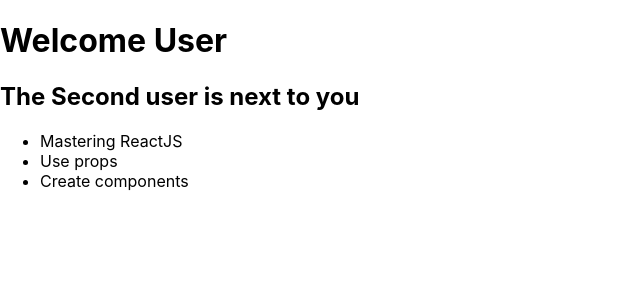
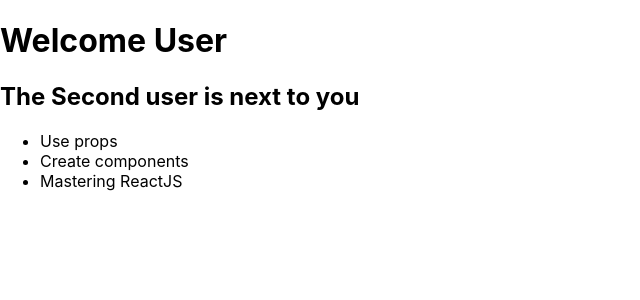
Before and after one commit to andrisgombos/React-To-do-list-with-hooks, a React (Create React App) app: page / in a window 1280 px wide. Shown: the top 300 px of the page, without its empty margins (0-640 px from the left). Built offline with nearby package versions, Linux system fonts and the light colour scheme.

Commit message:
adding state changes + setimeout

```diff
--- a/src/components/todolist.jsx
+++ b/src/components/todolist.jsx
@@ -1,8 +1,13 @@
+import React, { useState } from "react";
 import Todoitem from "./todoitem";
 
 function Todolist() {
 
-    const todos = ["Mastering ReactJS", "Use props", "Create components"]
+    const [todos, setTodos] = useState(["use State", "Use props", "Create components", "Mastering ReactJS"])
+
+    setTimeout(() => {
+        setTodos(["Use props", "Create components", "Mastering ReactJS"])
+        }, 2000);
 
     return (
         <ul>
```
